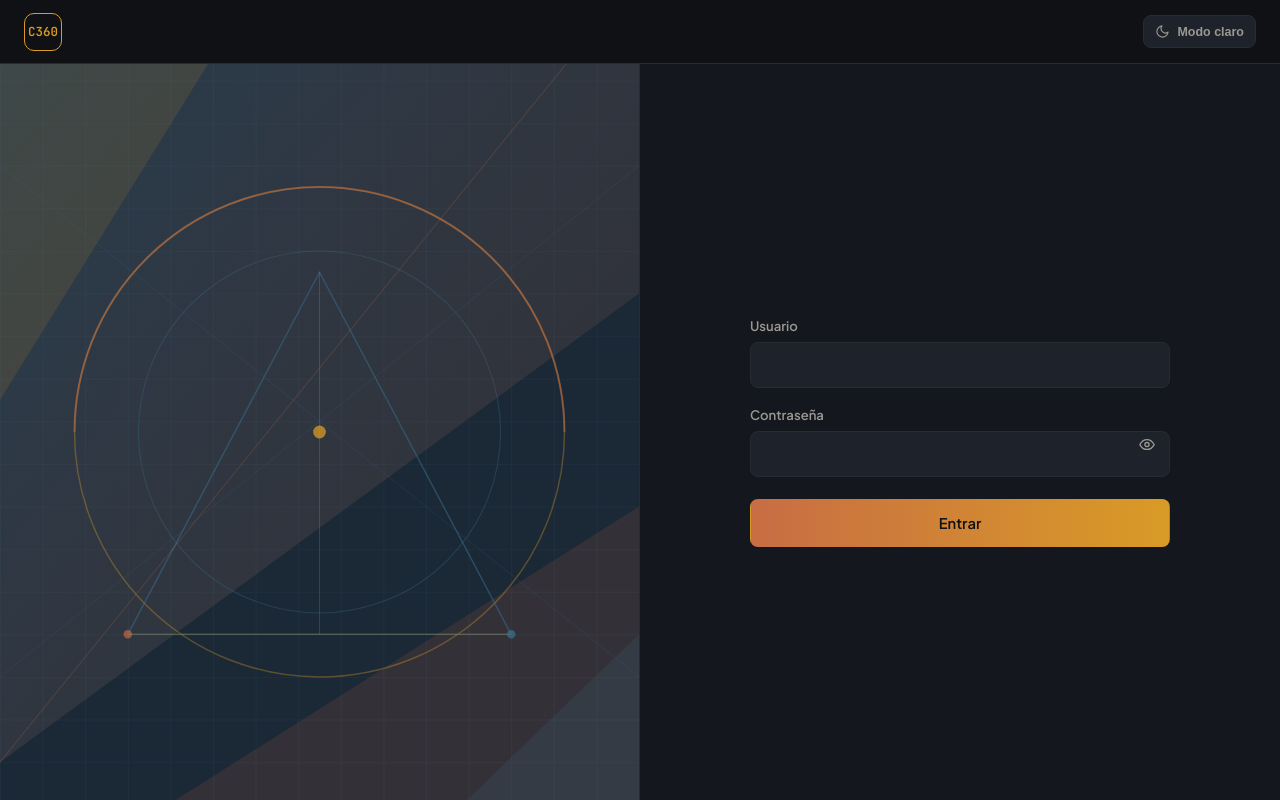
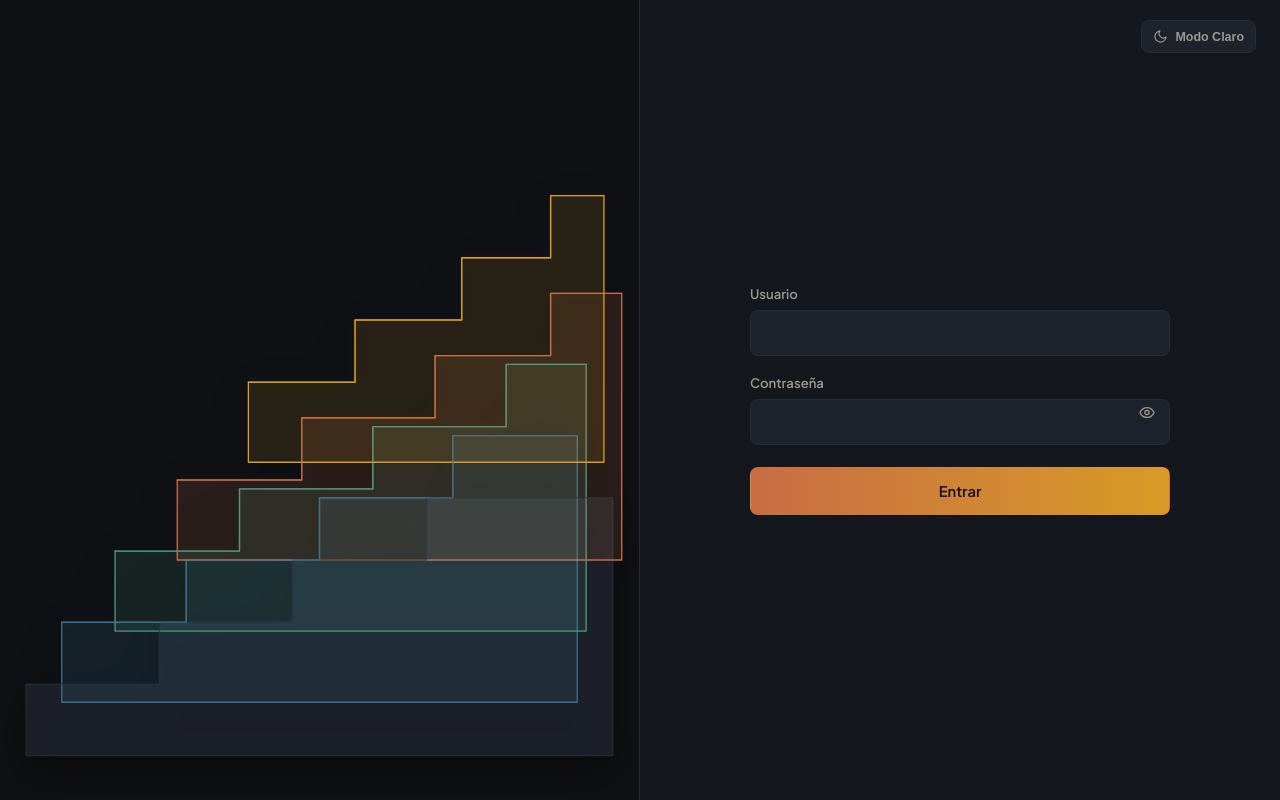
Before and after one commit to Jose-ma12/Community360, a FastAPI app: page /static/login.html in a window 1280 px wide. Run offline with FastAPI, Linux system fonts and the light colour scheme.

Commit message:
Elimina barra superior y C360 del login con relieve arquitectónico a pantalla completa

```diff
--- a/static/login.html
+++ b/static/login.html
@@ -17,43 +17,30 @@
   <link rel="stylesheet" href="/static/styles.css">
 </head>
 <body class="login-body">
-  <header class="login-header">
-    <div class="brand-mark">C360</div>
-    <button id="themeToggleBtn" class="theme-toggle login-theme-toggle" type="button" aria-label="Cambiar tema">
-      <svg class="icon icon-moon" viewBox="0 0 24 24" fill="none" stroke="currentColor" stroke-width="1.8" stroke-linecap="round" stroke-linejoin="round" aria-hidden="true"><path d="M21 12.8A9 9 0 1 1 11.2 3a7 7 0 0 0 9.8 9.8Z"></path></svg>
-      <svg class="icon icon-sun" viewBox="0 0 24 24" fill="none" stroke="currentColor" stroke-width="1.8" stroke-linecap="round" stroke-linejoin="round" aria-hidden="true"><circle cx="12" cy="12" r="4"></circle><path d="M12 2v2M12 20v2M4.93 4.93l1.42 1.42M17.65 17.65l1.42 1.42M2 12h2M20 12h2M4.93 19.07l1.42-1.42M17.65 6.35l1.42-1.42"></path></svg>
-      <span class="theme-label">Modo claro</span>
-    </button>
-  </header>
+  <button id="themeToggleBtn" class="theme-toggle login-theme-toggle" type="button" aria-label="Cambiar tema">
+    <svg class="icon icon-moon" viewBox="0 0 24 24" fill="none" stroke="currentColor" stroke-width="1.8" stroke-linecap="round" stroke-linejoin="round" aria-hidden="true"><path d="M21 12.8A9 9 0 1 1 11.2 3a7 7 0 0 0 9.8 9.8Z"></path></svg>
+    <svg class="icon icon-sun" viewBox="0 0 24 24" fill="none" stroke="currentColor" stroke-width="1.8" stroke-linecap="round" stroke-linejoin="round" aria-hidden="true"><circle cx="12" cy="12" r="4"></circle><path d="M12 2v2M12 20v2M4.93 4.93l1.42 1.42M17.65 17.65l1.42 1.42M2 12h2M20 12h2M4.93 19.07l1.42-1.42M17.65 6.35l1.42-1.42"></path></svg>
+    <span class="theme-label">Modo Claro</span>
+  </button>
 
   <main class="login-main">
-    <div class="login-geometry-panel">
-      <svg class="login-geometry" viewBox="0 0 600 900" preserveAspectRatio="xMidYMid slice" aria-hidden="true" focusable="false">
-        <defs>
-          <pattern id="c360-grid" width="40" height="40" patternUnits="userSpaceOnUse">
-            <path d="M 40 0 L 0 0 0 40" fill="none" stroke="#3B6E8C" stroke-opacity="0.18" stroke-width="1"></path>
-          </pattern>
-          <linearGradient id="c360-plane" x1="0" y1="0" x2="1" y2="1">
-            <stop offset="0" stop-color="#3B6E8C" stop-opacity="0.30"></stop>
-            <stop offset="1" stop-color="#C86D44" stop-opacity="0.10"></stop>
-          </linearGradient>
-        </defs>
-        <rect width="600" height="900" fill="#1B2836"></rect>
-        <rect width="600" height="900" fill="url(#c360-grid)"></rect>
-        <path d="M0 0 L600 0 L600 320 L0 760 Z" fill="url(#c360-plane)"></path>
-        <path d="M0 900 L600 520 L600 900 Z" fill="#C86D44" fill-opacity="0.14"></path>
-        <path d="M0 0 L260 0 L0 420 Z" fill="#D99B26" fill-opacity="0.12"></path>
-        <path d="M600 900 L600 640 L330 900 Z" fill="#3B6E8C" fill-opacity="0.16"></path>
-        <circle cx="300" cy="450" r="230" fill="none" stroke="#D99B26" stroke-opacity="0.34" stroke-width="1.4"></circle>
-        <circle cx="300" cy="450" r="170" fill="none" stroke="#3B6E8C" stroke-opacity="0.36" stroke-width="1"></circle>
-        <path d="M70 450 A230 230 0 0 1 530 450" fill="none" stroke="#C86D44" stroke-opacity="0.46" stroke-width="2"></path>
-        <path d="M120 640 L300 300 L480 640 Z" fill="none" stroke="#3B6E8C" stroke-opacity="0.52" stroke-width="1.4"></path>
-        <path d="M300 300 L300 640 M120 640 L480 640" fill="none" stroke="#D99B26" stroke-opacity="0.22" stroke-width="1"></path>
-        <path d="M0 200 L600 680 M0 680 L600 200" fill="none" stroke="#3B6E8C" stroke-opacity="0.14" stroke-width="1"></path>
-        <path d="M0 760 L600 20" fill="none" stroke="#C86D44" stroke-opacity="0.20" stroke-width="1"></path>
-        <circle cx="300" cy="450" r="6" fill="#D99B26" fill-opacity="0.75"></circle>
-        <circle cx="120" cy="640" r="4" fill="#C86D44" fill-opacity="0.65"></circle>
-        <circle cx="480" cy="640" r="4" fill="#3B6E8C" fill-opacity="0.75"></circle>
+    <div class="login-geometry-panel" aria-hidden="true">
+      <svg class="login-geometry" viewBox="0 0 800 900" preserveAspectRatio="xMidYMid slice" focusable="false">
+        <rect class="arch-canvas" width="800" height="900"></rect>
+        <g class="arch-stack">
+          <path class="arch-plane arch-plane--base" d="M70 770 H220 V700 H370 V630 H520 V560 H730 V850 H70 Z"></path>
+          <path class="arch-plane arch-plane--steel" d="M110 700 H250 V630 H400 V560 H550 V490 H690 V790 H110 Z"></path>
+          <path class="arch-plane arch-plane--sage" d="M170 620 H310 V550 H460 V480 H610 V410 H700 V710 H170 Z"></path>
+          <path class="arch-plane arch-plane--copper" d="M240 540 H380 V470 H530 V400 H660 V330 H740 V630 H240 Z"></path>
+          <path class="arch-plane arch-plane--gold" d="M320 430 H440 V360 H560 V290 H660 V220 H720 V520 H320 Z"></path>
+        </g>
+        <g class="arch-lines">
+          <path class="arch-edge arch-edge--base" d="M70 770 H220 V700 H370 V630 H520 V560 H730"></path>
+          <path class="arch-edge arch-edge--steel" d="M110 700 H250 V630 H400 V560 H550 V490 H690"></path>
+          <path class="arch-edge arch-edge--sage" d="M170 620 H310 V550 H460 V480 H610 V410 H700"></path>
+          <path class="arch-edge arch-edge--copper" d="M240 540 H380 V470 H530 V400 H660 V330 H740"></path>
+          <path class="arch-edge arch-edge--gold" d="M320 430 H440 V360 H560 V290 H660 V220 H720"></path>
+        </g>
       </svg>
     </div>
 
@@ -86,7 +73,7 @@
       var label = btn.querySelector('.theme-label');
       function sync() {
         var light = document.documentElement.getAttribute('data-theme') === 'light';
-        if (label) label.textContent = light ? 'Modo oscuro' : 'Modo claro';
+        if (label) label.textContent = light ? 'Modo Oscuro' : 'Modo Claro';
         btn.setAttribute('aria-label', light ? 'Activar modo oscuro' : 'Activar modo claro');
         btn.setAttribute('aria-pressed', String(light));
       }
--- a/static/styles.css
+++ b/static/styles.css
@@ -26,6 +26,9 @@
   --chart-tooltip-bg: #1E222B;
   --chart-tooltip-border: #3B6E8C;
   --chart-tooltip-text: #F3F0E8;
+
+  --arch-shadow: rgba(0, 0, 0, 0.48);
+  --arch-halo: rgba(59, 110, 140, 0.22);
 
   --radius-card: 12px;
   --radius-control: 8px;
@@ -60,6 +63,9 @@
   --chart-tooltip-bg: #FFFFFF;
   --chart-tooltip-border: #DFD9CE;
   --chart-tooltip-text: #14161B;
+
+  --arch-shadow: rgba(20, 22, 27, 0.16);
+  --arch-halo: rgba(59, 110, 140, 0.12);
 }
 
 * { box-sizing: border-box; }
@@ -646,37 +652,23 @@ table.data tbody td:nth-child(8) {
   min-height: 100vh;
   margin: 0;
   padding: 0;
-  display: flex;
-  flex-direction: column;
+  display: block;
   background: var(--bg-main);
 }
-.login-header {
-  height: 64px;
-  min-height: 64px;
-  display: flex;
-  align-items: center;
-  justify-content: space-between;
-  gap: 16px;
-  padding: 0 24px;
-  background: var(--bg-main);
-  border-bottom: 1px solid var(--border-color);
+.login-theme-toggle {
+  position: fixed;
+  top: 20px;
+  right: 24px;
+  z-index: 30;
 }
-.login-header .brand-mark {
-  width: 38px;
-  height: 38px;
+.login-main {
   display: grid;
-  place-items: center;
-  border: 1px solid var(--accent-gold);
-  border-radius: 10px;
-  background: var(--bg-main);
-  color: var(--accent-gold);
-  font-family: var(--font-mono);
-  font-size: 0.78rem;
-  font-weight: 600;
-  text-decoration: none;
+  grid-template-columns: 50% 50%;
+  width: 100%;
+  min-height: 100vh;
+  margin: 0;
+  padding: 0;
 }
-.login-theme-toggle { margin: 0; }
-.login-main { display: grid; grid-template-columns: 50% 50%; min-height: calc(100vh - 64px); }
 .login-geometry-panel {
   position: relative;
   min-width: 0;
@@ -686,11 +678,36 @@ table.data tbody td:nth-child(8) {
   border-right: 1px solid var(--border-color);
 }
 .login-geometry { position: absolute; inset: 0; width: 100%; height: 100%; display: block; pointer-events: none; }
+.arch-canvas { fill: var(--bg-main); }
+.arch-stack { filter: drop-shadow(0 18px 24px var(--arch-shadow)); }
+.arch-plane {
+  stroke-width: 1.5;
+  stroke-linejoin: round;
+  fill-opacity: 0.9;
+}
+.arch-plane--base { fill: var(--bg-elevated); stroke: var(--border-color); }
+.arch-plane--steel { fill: var(--tint-steel); stroke: var(--accent-steel); }
+.arch-plane--sage { fill: var(--tint-sage); stroke: var(--accent-sage); }
+.arch-plane--copper { fill: var(--tint-copper); stroke: var(--accent-copper); }
+.arch-plane--gold { fill: var(--tint-gold); stroke: var(--accent-gold); }
+.arch-edge {
+  fill: none;
+  stroke-width: 1.5;
+  stroke-linecap: square;
+  stroke-linejoin: round;
+  opacity: 0.65;
+  filter: drop-shadow(0 0 6px var(--arch-halo));
+}
+.arch-edge--base { stroke: var(--border-color); }
+.arch-edge--steel { stroke: var(--accent-steel); }
+.arch-edge--sage { stroke: var(--accent-sage); }
+.arch-edge--copper { stroke: var(--accent-copper); }
+.arch-edge--gold { stroke: var(--accent-gold); }
 .login-form-panel {
   display: grid;
   place-items: center;
   min-width: 0;
-  padding: 48px clamp(24px, 6vw, 96px);
+  padding: 72px clamp(24px, 6vw, 96px);
   background: var(--bg-secondary);
 }
 .login-form-shell { width: 100%; max-width: 420px; }
@@ -818,8 +835,8 @@ table.data tbody td:nth-child(8) {
 }
 
 @media (max-width: 899px) {
+  .login-theme-toggle { top: 14px; right: 16px; }
   .login-main { grid-template-columns: 1fr; }
-  .login-geometry-panel { min-height: 240px; border-right: 0; border-bottom: 1px solid var(--border-color); }
-  .login-form-panel { min-height: calc(100vh - 64px - 240px); padding: 40px 24px; }
-  .login-header { padding: 0 16px; }
+  .login-geometry-panel { min-height: 260px; border-right: 0; border-bottom: 1px solid var(--border-color); }
+  .login-form-panel { min-height: calc(100vh - 260px); padding: 48px 24px 56px; }
 }
```
